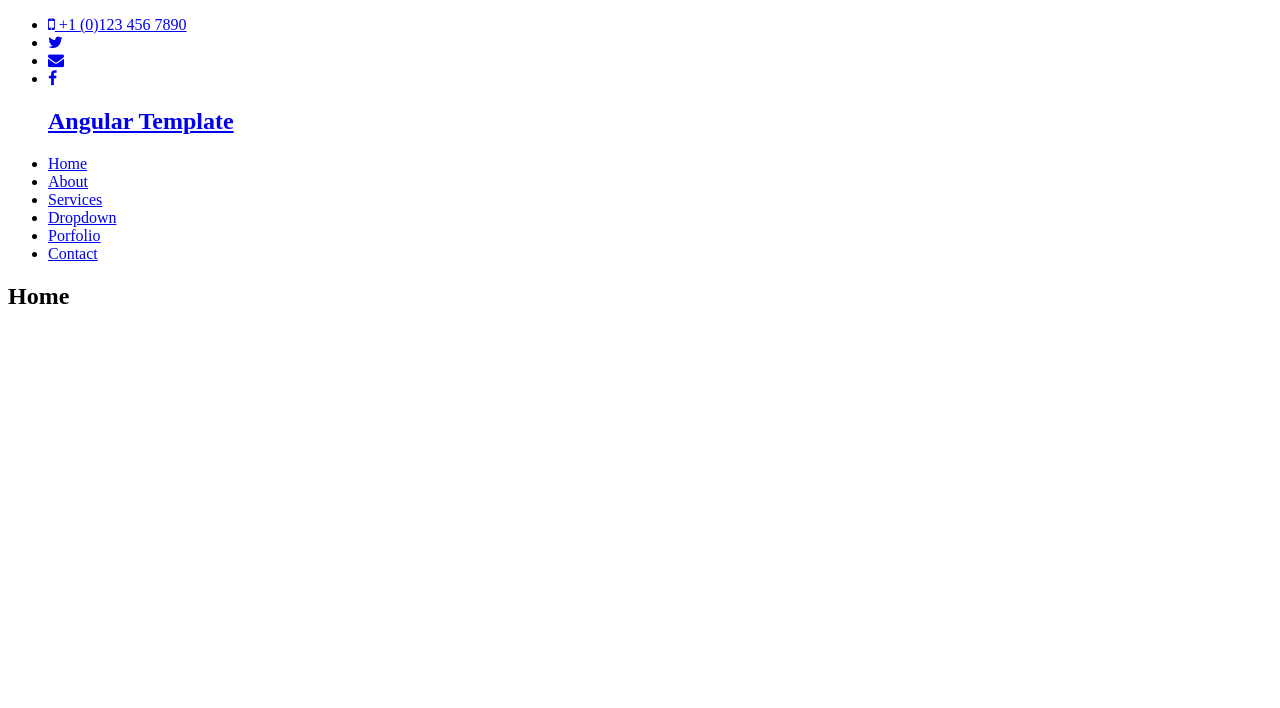
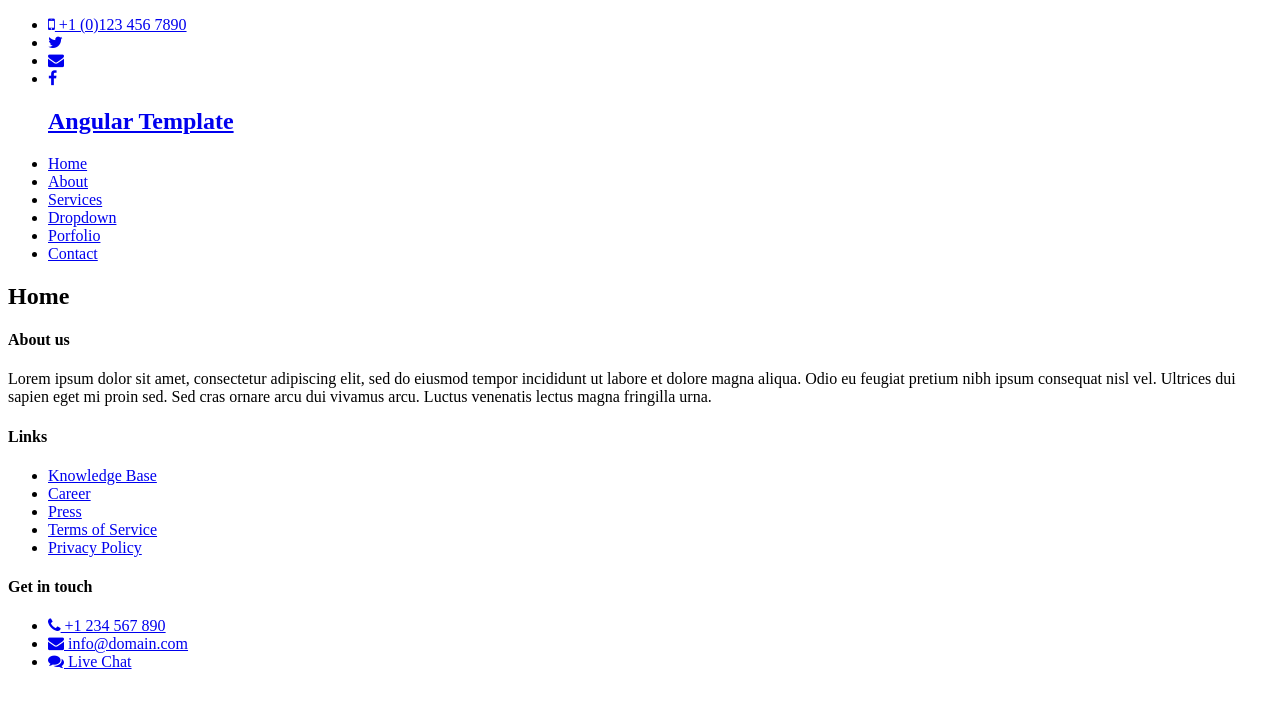
Before and after one commit to AmirF27/angular-template, an Angular app: page / in a window 1280 px wide. Shown: the top 708 px of the page. Built offline with nearby package versions, Linux system fonts and the light colour scheme.

Commit message:
Create footer component

```diff
--- a/src/app/app.component.html
+++ b/src/app/app.component.html
@@ -2,14 +2,18 @@
   <app-contact-bar></app-contact-bar>
 
   <app-navbar>
-    <app-logo url='#'>Angular Template</app-logo>
-    <app-nav-link url='#'>Home</app-nav-link>
-    <app-nav-link url='#'>About</app-nav-link>
-    <app-nav-link url='#'>Services</app-nav-link>
-    <app-nav-link url='#'>Dropdown</app-nav-link>
-    <app-nav-link url='#'>Porfolio</app-nav-link>
-    <app-nav-link url='#'>Contact</app-nav-link>
+    <app-logo url="#">Angular Template</app-logo>
+    <app-nav-link url="#">Home</app-nav-link>
+    <app-nav-link url="#">About</app-nav-link>
+    <app-nav-link url="#">Services</app-nav-link>
+    <app-nav-link url="#">Dropdown</app-nav-link>
+    <app-nav-link url="#">Porfolio</app-nav-link>
+    <app-nav-link url="#">Contact</app-nav-link>
   </app-navbar>
 
-  <app-hero title='Home'></app-hero>
+  <app-hero title="Home"></app-hero>
 </header>
+
+<footer>
+  <app-footer></app-footer>
+</footer>
--- a/src/app/app.module.ts
+++ b/src/app/app.module.ts
@@ -7,6 +7,7 @@ import { NavLinkComponent } from './components/nav-link/nav-link.component';
 import { LogoComponent } from './components/logo/logo.component';
 import { HeroComponent } from './components/hero/hero.component';
 import { ContactBarComponent } from './components/contact-bar/contact-bar.component';
+import { FooterComponent } from './components/footer/footer.component';
 
 @NgModule({
   declarations: [
@@ -15,7 +16,8 @@ import { ContactBarComponent } from './components/contact-bar/contact-bar.compon
     NavLinkComponent,
     LogoComponent,
     HeroComponent,
-    ContactBarComponent
+    ContactBarComponent,
+    FooterComponent
   ],
   imports: [
     BrowserModule
--- /dev/null
+++ b/src/app/components/footer/footer.component.html
@@ -0,0 +1,51 @@
+<section>
+  <h4>About us</h4>
+  <p>
+    Lorem ipsum dolor sit amet, consectetur adipiscing elit, sed do eiusmod tempor
+    incididunt ut labore et dolore magna aliqua. Odio eu feugiat pretium nibh ipsum
+    consequat nisl vel. Ultrices dui sapien eget mi proin sed. Sed cras ornare arcu
+    dui vivamus arcu. Luctus venenatis lectus magna fringilla urna.
+  </p>
+</section>
+
+<section>
+  <h4>Links</h4>
+  <ul>
+    <li>
+      <a href="#">Knowledge Base</a>
+    </li>
+    <li>
+      <a href="#">Career</a>
+    </li>
+    <li>
+      <a href="#">Press</a>
+    </li>
+    <li>
+      <a href="#">Terms of Service</a>
+    </li>
+    <li>
+      <a href="#">Privacy Policy</a>
+    </li>
+  </ul>
+</section>
+
+<section>
+  <h4>Get in touch</h4>
+  <ul>
+    <li>
+      <a href="#">
+        <i class="fa fa-phone" aria-hidden="true"></i> +1 234 567 890
+      </a>
+    </li>
+    <li>
+      <a href="#">
+        <i class="fa fa-envelope" aria-hidden="true"></i> info@domain.com
+      </a>
+    </li>
+    <li>
+      <a href="#">
+        <i class="fa fa-comments" aria-hidden="true"></i> Live Chat
+      </a>
+    </li>
+  </ul>
+</section>
```
Also changed, not shown: src/app/components/footer/footer.component.ts (added, +9 -0 lines), src/app/components/footer/footer.component.scss (added), 1 other file (tests, documents, lock files or other folders).
